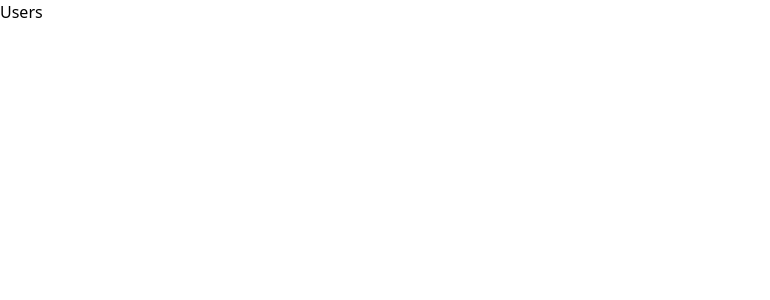
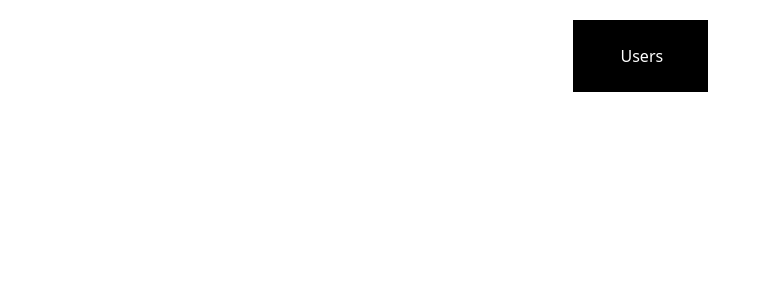
Before and after one commit to VladRyabich/okten-sep-react-hm, a React (Vite) app: page / in a window 1280 px wide. Shown: the top 300 px of the page, without its empty margins (0-770 px from the left). Built offline with nearby package versions, Linux system fonts and the light colour scheme.

Commit message:
- Commit homework 03 task 02

```diff
--- a/src/components/menu/menuComponent.css
+++ b/src/components/menu/menuComponent.css
@@ -0,0 +1,14 @@
+ul {
+    display: flex;
+    justify-content: center;
+    margin: 20px;
+}
+
+a {
+    display: block;
+    text-align: center;
+    width: 135px;
+    padding: 24px 48px;
+    background-color: #000;
+    color: #fff;
+}
```
